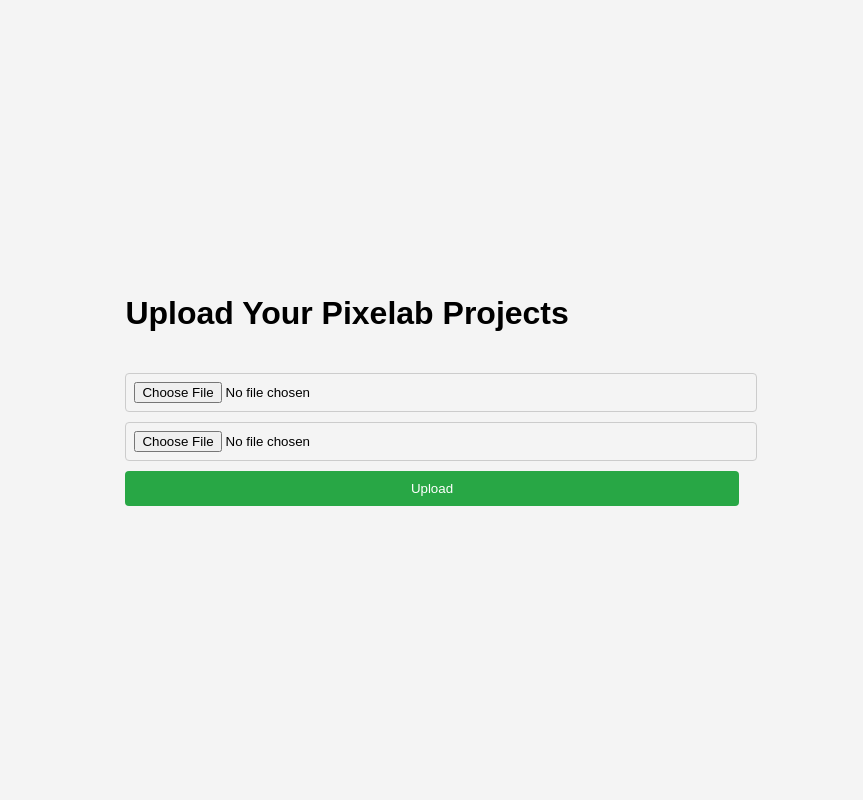
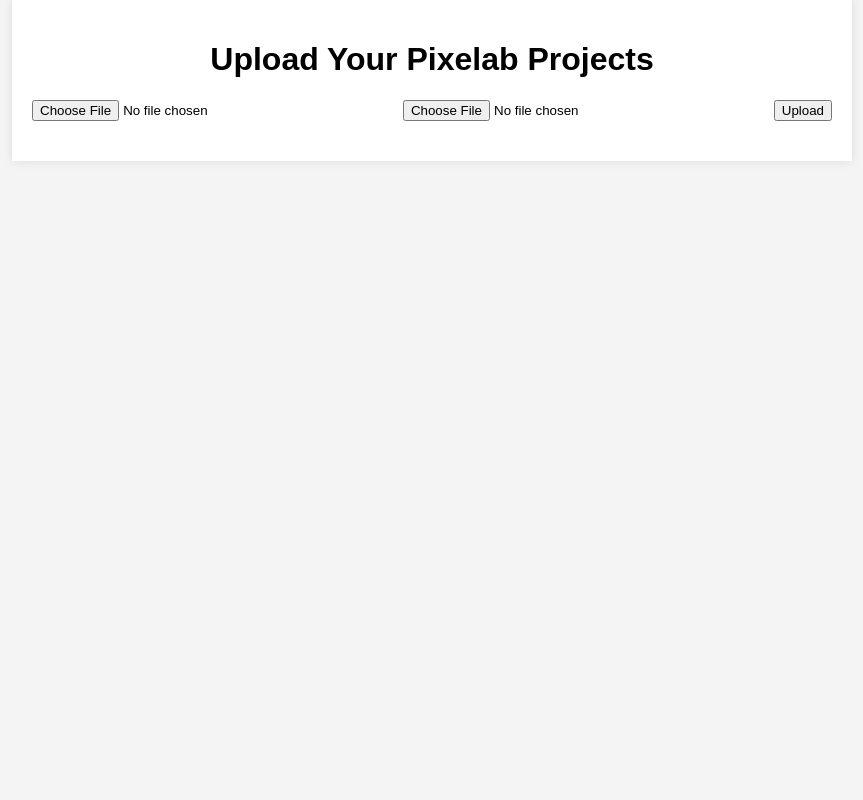
Before and after one commit to YIN4U/YIN, a PHP site: page / in a window 1280 px wide. Shown: the whole page, without its empty margins (208-1071 px from the left). Run offline with PHP 8.4, Linux system fonts and the light colour scheme.

Commit message:
Update styles.css

```diff
--- a/styles.css
+++ b/styles.css
@@ -1,54 +1,41 @@
-/* styles.css */
 body {
     font-family: Arial, sans-serif;
     background-color: #f4f4f4;
-    display: flex;
-    justify-content: center;
-    align-items: center;
-    height: 100vh;
     margin: 0;
+    padding: 0;
 }
-
 .container {
-    display: flex;
-    flex-direction: column;
-    gap: 20px;
-}
-
-.form-container {
-    background-color: #fff;
+    max-width: 800px;
+    margin: auto;
     padding: 20px;
-    border-radius: 8px;
+    background: #fff;
     box-shadow: 0 0 10px rgba(0, 0, 0, 0.1);
 }
-
-h2 {
-    margin-top: 0;
+h1 {
+    text-align: center;
 }
-
-label {
-    display: block;
-    margin-bottom: 5px;
+form {
+    display: flex;
+    justify-content: space-between;
+    margin-bottom: 20px;
 }
-
-input {
-    width: 100%;
-    padding: 8px;
-    margin-bottom: 10px;
-    border: 1px solid #ccc;
-    border-radius: 4px;
+#projects {
+    display: flex;
+    flex-wrap: wrap;
+    gap: 10px;
 }
-
-button {
-    width: 100%;
+.project {
+    background: #fff;
+    border: 1px solid #ddd;
     padding: 10px;
-    background-color: #28a745;
-    color: #fff;
-    border: none;
-    border-radius: 4px;
-    cursor: pointer;
+    width: calc(33.333% - 20px);
+    box-shadow: 0 0 10px rgba(0, 0, 0, 0.1);
+    text-align: center;
 }
-
-button:hover {
-    background-color: #218838;
+.project img {
+    max-width: 100%;
+    height: auto;
 }
+.project button {
+    margin-top: 10px;
+}
```
